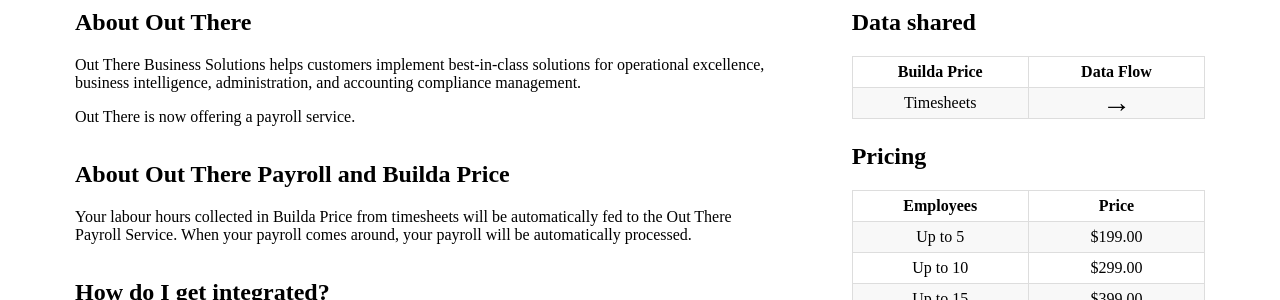
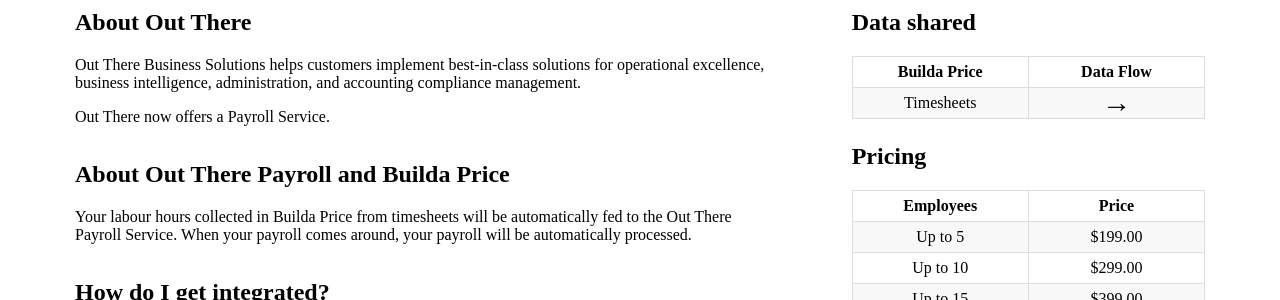
Before and after one commit to outtherenz/advertisements, a Jekyll site: the page built from promotions/out-there-business-solutions-payroll-promotion.md, in a window 1280 px wide. Shown: the part 281-581 px from the top of the page. Built offline with Jekyll 4.4.1, drawn with Linux system fonts in a browser that asks for light colours; Markdown is read by kramdown in place of the engine named in the settings.

Commit message:
Update from Forestry.io - Updated out-there-business-solutions-payroll-promotion.md

```diff
--- a/promotions/out-there-business-solutions-payroll-promotion.md
+++ b/promotions/out-there-business-solutions-payroll-promotion.md
@@ -55,7 +55,7 @@
 
 Out There Business Solutions helps customers implement best-in-class solutions for operational excellence, business intelligence, administration, and accounting compliance management.
 
-Out There is now offering a payroll service.
+Out There now offers a Payroll Service.
 
 ## About Out There Payroll and Builda Price
 
```
